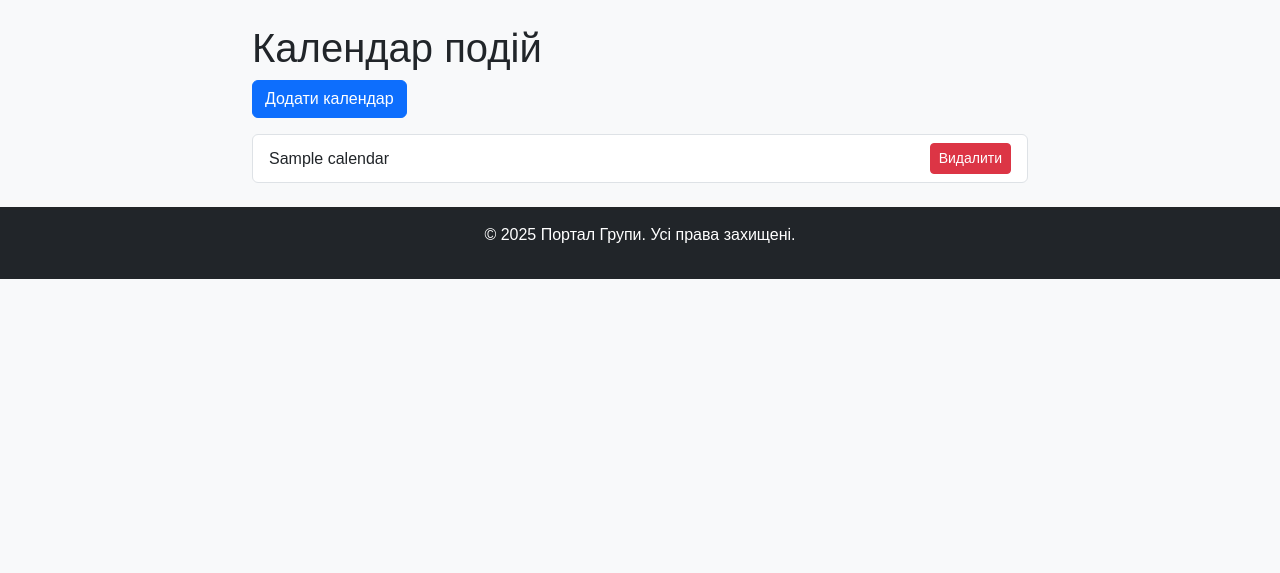
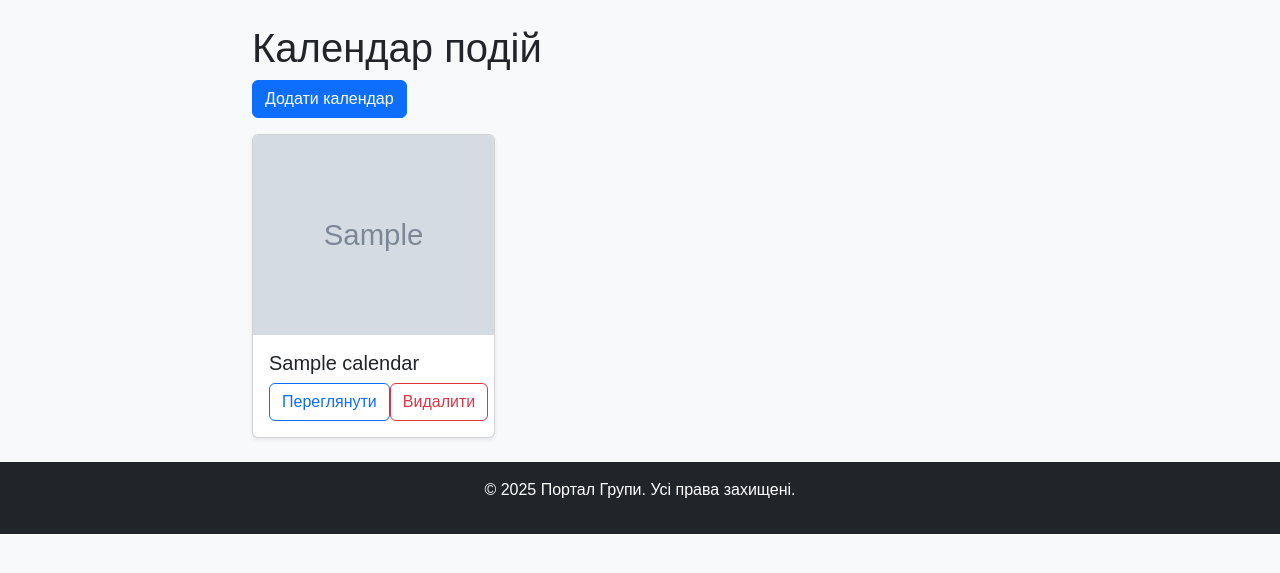
Before and after one commit to SofiaaMohyla/python_advance_group_project_2025, a Django app: template templates/events_calendar/calendar_list.html in a window 1280 px wide. Shown: the part 62-635 px from the top of the page. Run offline with Django 3.2, Linux system fonts and the light colour scheme; the template is opened without the code that fills it: most values are stand-ins (such as "Sample title", 1, 10 or a date in 2020); grey boxes marked "Sample" are stand-in pictures.

Commit message:
update calendar list

```diff
--- a/group_portal/urls.py
+++ b/group_portal/urls.py
@@ -16,9 +16,14 @@ Including another URLconf
 """
 from django.contrib import admin
 from django.urls import path, include
+from django.conf import settings
+from django.conf.urls.static import static
+
 
 urlpatterns = [
     path('admin/', admin.site.urls),
     path('', include("authentication.urls")),
     path('', include("events_calendar.urls")),
 ]
+if settings.DEBUG:
+    urlpatterns += static(settings.MEDIA_URL, document_root=settings.MEDIA_ROOT)
--- a/static/css/style.css
+++ b/static/css/style.css
@@ -36,3 +36,7 @@ footer {
     color: white;
     padding: 10px 0;
 }
+.fixed-img {
+    height: 200px;
+    object-fit: cover;
+}
--- a/templates/events_calendar/calendar_list.html
+++ b/templates/events_calendar/calendar_list.html
@@ -1,16 +1,33 @@
 {% extends 'base.html' %}
 {% block content %}
+{% load static %}
 <h1>Календар подій</h1>
 <a href="{% url 'calendar_create' %}" class="btn btn-primary info mb-3">
     <i class="ti ti-circle-plus"></i> Додати календар
 </a>
-<div id="calendar_list" class="list-group">
+<div class="row row-cols-1 row-cols-md-3 g-4">
     {% for calendar in calendars %}
-    <div class="list-group-item d-flex justify-content-between align-items-center task">
-        <a href="{% url 'calendar_detail' calendar.id %}" class="text-decoration-none text-body">
-            {{ calendar.name }}
-        </a>
-        <a href="{% url 'calendar_delete' calendar.id %}" class="btn btn-sm btn-danger">Видалити</a>
+    <div class="col">
+        <div class="card h-100 shadow-sm">
+            {% if calendar.image %}
+                <img src="{{ calendar.image.url }}" class="card-img-top fixed-img" alt="{{ calendar.name }}">
+            {% else %}
+                <img src="{% static 'img/no_image.png' %}" class="card-img-top fixed-img" alt="Немає зображення">
+            {% endif %}
+            <div class="card-body d-flex flex-column">
+                <h5 class="card-title">{{ calendar.name }}</h5>
+                <div class="mt-auto d-flex justify-content-between">
+                    <a href="{% url 'calendar_detail' calendar.id %}" class="btn btn-outline-primary">Переглянути</a>
+                    <a href="{% url 'calendar_delete' calendar.id %}" class="btn btn-outline-danger">Видалити</a>
+                </div>
+            </div>
+        </div>
+    </div>
+    {% empty %}
+    <div class="col">
+        <div class="alert alert-warning text-center w-100">
+            Немає календарів для показу.
+        </div>
     </div>
     {% endfor %}
 </div>
```
